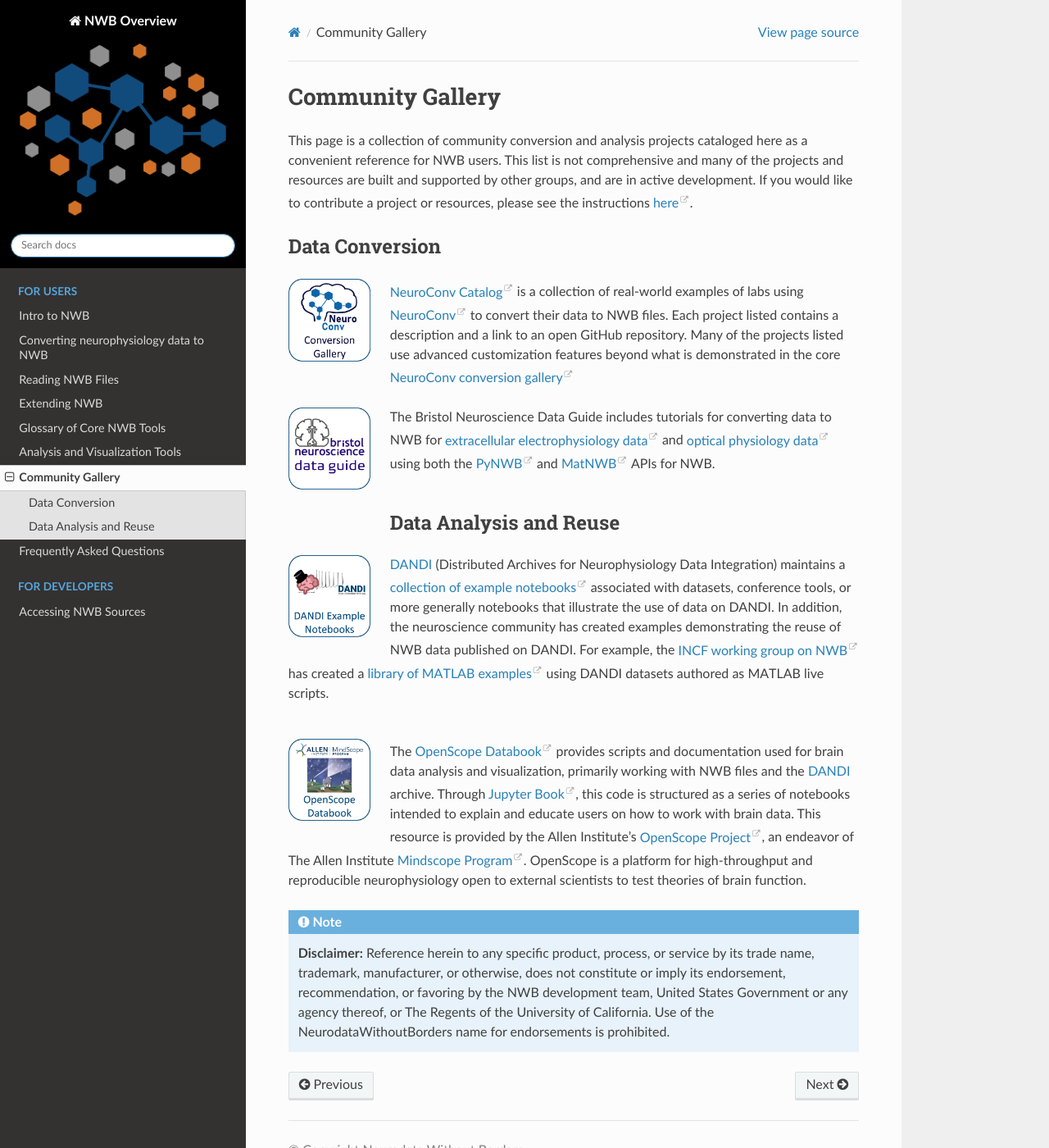
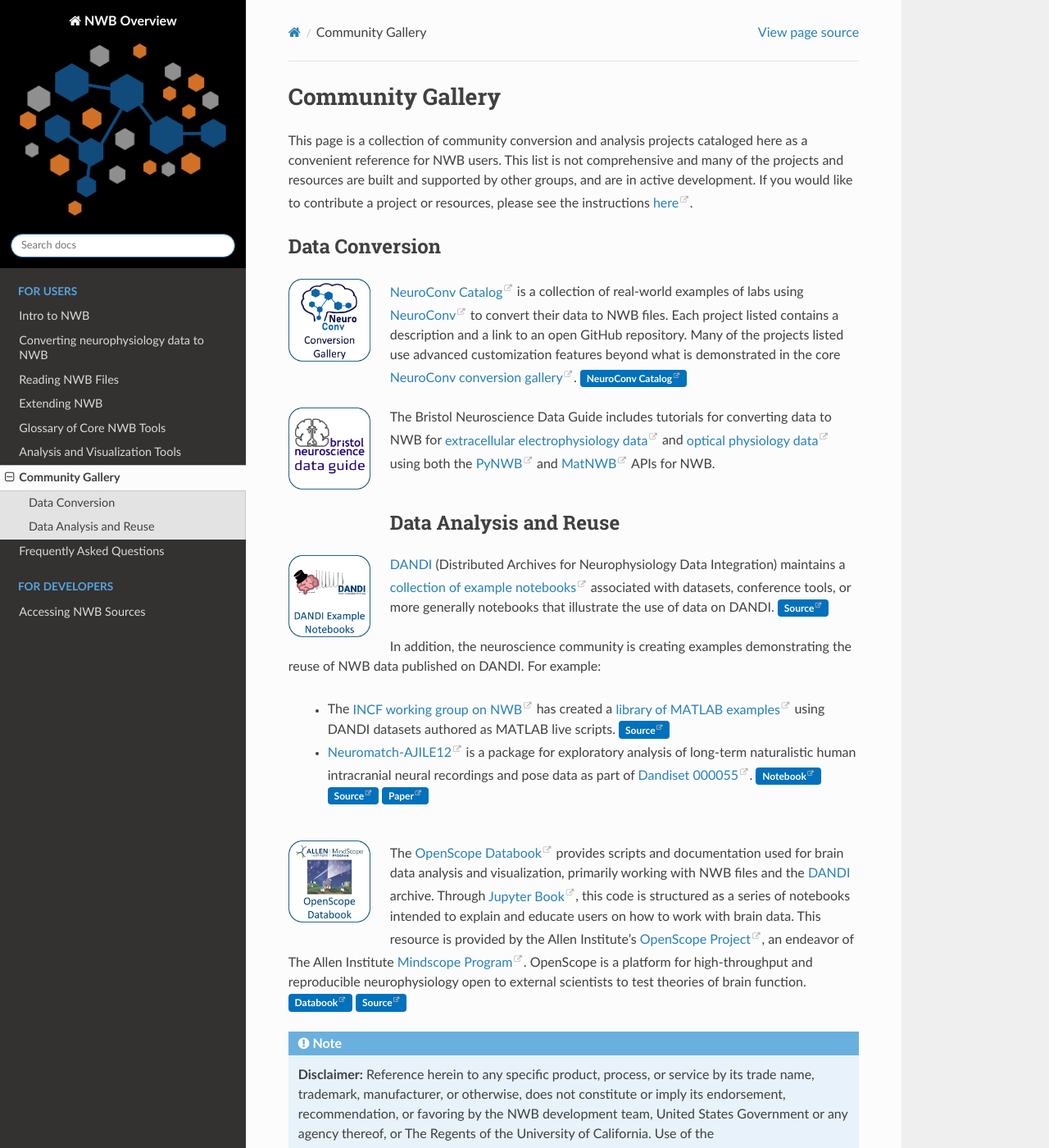
Before and after one commit to NeurodataWithoutBorders/nwb-overview, a Sphinx documentation site: the page built from docs/source/community_gallery/community_gallery.rst, in a window 1280 px wide and 1400 px high. Shown: the whole window at 82% size. Built offline with Sphinx 7.4.7 and the Read the Docs theme 2.0.0, drawn with Linux system fonts in a browser that asks for light colours.

Commit message:
Fix #95 add AJILE12 neuromatch notebook to the community gallery

```diff
--- a/docs/source/community_gallery/community_gallery.rst
+++ b/docs/source/community_gallery/community_gallery.rst
@@ -14,7 +14,7 @@
     :class: align-left, no-scaled-link
     :width: 100
 
-:neuroconv-docs:`NeuroConv Catalog <catalogue/catalogue.html>` is a collection of real-world examples of labs using :neuroconv-docs:`NeuroConv <>` to convert their data to NWB files. Each project listed contains a description and a link to an open GitHub repository. Many of the projects listed use advanced customization features beyond what is demonstrated in the core :neuroconv-docs:`NeuroConv conversion gallery <conversion_examples_gallery/conversion_example_gallery.html>`
+:neuroconv-docs:`NeuroConv Catalog <catalogue/catalogue.html>` is a collection of real-world examples of labs using :neuroconv-docs:`NeuroConv <>` to convert their data to NWB files. Each project listed contains a description and a link to an open GitHub repository. Many of the projects listed use advanced customization features beyond what is demonstrated in the core :neuroconv-docs:`NeuroConv conversion gallery <conversion_examples_gallery/conversion_example_gallery.html>`. :bdg-link-primary:`NeuroConv Catalog <https://neuroconv.readthedocs.io/en/main/catalogue/catalogue.html>`
 
 .. image:: figures/bristol_neuroscience_data_guide.png
     :class: align-left, no-scaled-link
@@ -36,8 +36,12 @@
     :width: 100
 
 
-:ref:`analysistools-dandi` (Distributed Archives for Neurophysiology Data Integration) maintains a `collection of example notebooks <https://github.com/dandi/example-notebooks>`_ associated with datasets, conference tools, or more generally notebooks that illustrate the use of data on DANDI. In addition, the neuroscience community has created examples demonstrating the reuse of NWB data published on DANDI. For example, the `INCF working group on NWB <https://www.incf.org/sig/incf-working-group-nwb>`_ has created a `library of MATLAB examples <https://github.com/INCF/example-live-scripts>`_ using DANDI datasets authored as MATLAB live scripts.
+:ref:`analysistools-dandi` (Distributed Archives for Neurophysiology Data Integration) maintains a `collection of example notebooks <https://github.com/dandi/example-notebooks>`_ associated with datasets, conference tools, or more generally notebooks that illustrate the use of data on DANDI. :bdg-link-primary:`Source <https://github.com/dandi/example-notebooks>`
 
+In addition, the neuroscience community is creating examples demonstrating the reuse of NWB data published on DANDI. For example:
+
+       * The `INCF working group on NWB <https://www.incf.org/sig/incf-working-group-nwb>`_ has created a `library of MATLAB examples <https://github.com/INCF/example-live-scripts>`_ using DANDI datasets authored as MATLAB live scripts. :bdg-link-primary:`Source <https://github.com/INCF/example-live-scripts>`
+       * `Neuromatch-AJILE12 <https://github.com/neurovium/Neuromatch-AJILE12>`_ is a package for exploratory analysis of long-term naturalistic human intracranial neural recordings and pose data as part of `Dandiset 000055 <https://dandiarchive.org/dandiset/000055>`_. :bdg-link-primary:`Notebook <https://github.com/neurovium/Neuromatch-AJILE12/blob/master/Notebook/exploreAJILE12.ipynb>` :bdg-link-primary:`Source <https://github.com/neurovium/Neuromatch-AJILE12>` :bdg-link-primary:`Paper <https://www.nature.com/articles/s41597-022-01280-y>`
 
 .. raw:: html
 
@@ -47,7 +51,10 @@
     :class: align-left, no-scaled-link
     :width: 100
 
-The :openscope-databook:`OpenScope Databook <>` provides scripts and documentation used for brain data analysis and visualization, primarily working with NWB files and the :ref:`analysistools-dandi` archive. Through :jupyter-book:`Jupyter Book <>`, this code is structured as a series of notebooks intended to explain and educate users on how to work with brain data. This resource is provided by the Allen Institute’s :openscope-project:`OpenScope Project <>`, an endeavor of The Allen Institute :mindscope-program:`Mindscope Program <>`. OpenScope is a platform for high-throughput and reproducible neurophysiology open to external scientists to test theories of brain function.
+The :openscope-databook:`OpenScope Databook <>` provides scripts and documentation used for brain data analysis and visualization, primarily working with NWB files and the :ref:`analysistools-dandi` archive. Through :jupyter-book:`Jupyter Book <>`, this code is structured as a series of notebooks intended to explain and educate users on how to work with brain data. This resource is provided by the Allen Institute’s :openscope-project:`OpenScope Project <>`, an endeavor of The Allen Institute :mindscope-program:`Mindscope Program <>`. OpenScope is a platform for high-throughput and reproducible neurophysiology open to external scientists to test theories of brain function.  :bdg-link-primary:`Databook <https://alleninstitute.github.io/openscope_databook/>` :bdg-link-primary:`Source <https://github.com/AllenInstitute/openscope_databook>`
+
+
+
 
 
 .. note::
```
